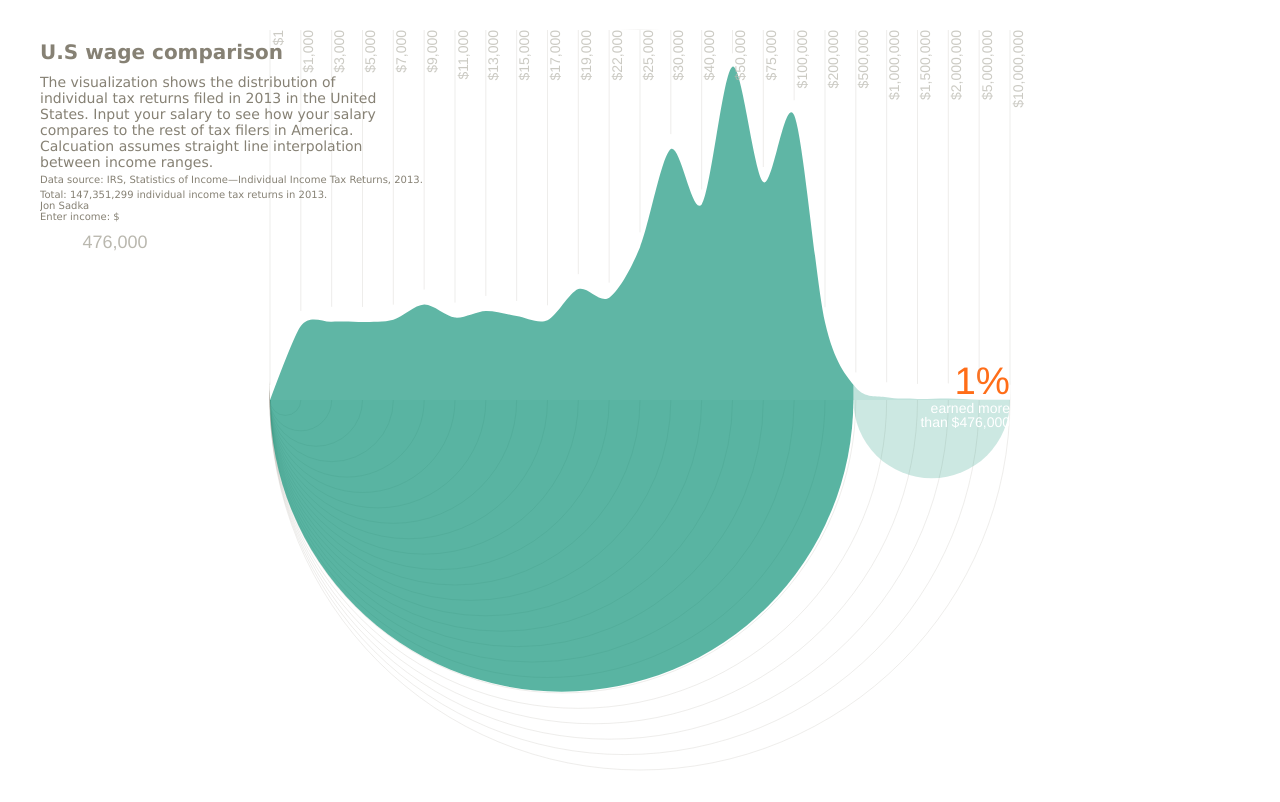
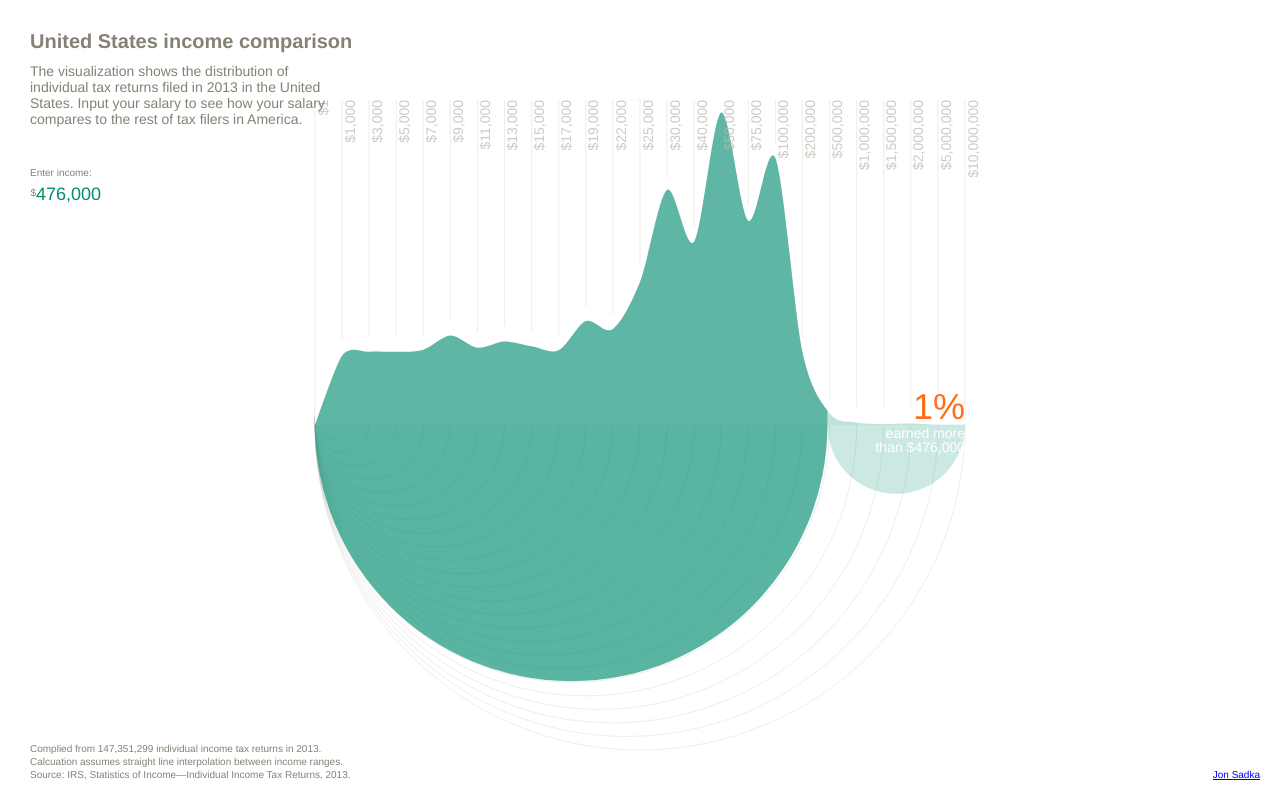
Before and after one commit to jonsadka/compare-income, a website: page index.html in a window 1280 px wide. Shown: the top 802 px of the page. Drawn offline with nearby package versions, Linux system fonts and the light colour scheme.

Commit message:
More styles

```diff
--- a/index.html
+++ b/index.html
@@ -7,15 +7,8 @@
   </head>
   <body>
     <div id="upper-content">
-      <h1 class="title">U.S wage comparison</h1>
-      <div>
-        <p>The visualization shows the distribution of individual tax returns filed in 2013 in the United States. Input your salary to see how your salary compares to the rest of tax filers in America. Calcuation assumes straight line interpolation between income ranges.</p>
-        <p class="label">Data source: IRS, Statistics of Income—Individual Income Tax Returns, 2013.</p>
-        <p class="label">Total: 147,351,299 individual income tax returns in 2013.</p>
-      </div>
-      <div class="nav-bar">
-        <span class="name">Jon Sadka</span>
-      </div>
+      <h1 class="title">United States income comparison</h1>
+      <p>The visualization shows the distribution of individual tax returns filed in 2013 in the United States. Input your salary to see how your salary compares to the rest of tax filers in America.</p>
       <div class="user-salary">
         <span class="prompt">Enter income:</span>
         <span class="currency">$</span>
@@ -23,6 +16,12 @@
       </div>
     </div>
     <div id="chart"></div>
+    <div id="lower-content">
+      <span class="name"><a href="http://jonsadka.com">Jon Sadka</a></span>
+      <p class="label">Complied from 147,351,299 individual income tax returns in 2013.</p>
+      <p class="label">Calcuation assumes straight line interpolation between income ranges.</p>
+      <p class="label">Source: IRS, Statistics of Income—Individual Income Tax Returns, 2013.</p>
+    </div>
     <!-- SCRIPTS -->
     <script type="text/javascript" src="node_modules/d3/d3.min.js" charset="utf-8"></script>
     <script type="text/javascript" src="index.js" charset="utf-8"></script>
--- a/index.js
+++ b/index.js
@@ -10,11 +10,12 @@ var maxCount = 0;
 var totalCount = 0;
 var incomeThresholds = [];
 var typPadding = 2;
+var topMargin = 50;
 
 // ADD PAGE ELEMENTS
 var chartContainer = document.getElementById('chart');
 var width = chartContainer.offsetWidth;
-var height = window.innerHeight;
+var height = window.innerHeight - topMargin;
 
 var chartDimension = Math.min(width, height);
 var leftAdjust = Math.max(0, (width - chartDimension)/2);
@@ -28,7 +29,7 @@ var svg = d3.select('#chart').append('svg')
     .attr('transform', 'translate(' + leftAdjust + ',' + topAdjust + ')');
 
 // SETUP THE D3 EQUATIONS
-var margin = {top: 30, right: 30, bottom: 30, left: 30};
+var margin = {top: 50, right: 50, bottom: 50, left: 50};
 var xScale = d3.scale.linear().range([0, chartDimension - margin.right - margin.left]);
 var yScale = d3.scale.linear().range([chartDimension / 2, 0]);
 
@@ -106,8 +107,6 @@ function initialRender(){
       .attr({
         'class': 'missing salary circle',
         'fill': GREEN + '0.2)',
-        // 'stroke': VOLT + '1)',
-        // 'stroke-width': 1,
         'r': (chartDimension - margin.right - margin.left - salaryXPos)/2,
         'cx': margin.left + salaryXPos + (chartDimension - margin.right - margin.left - salaryXPos)/2,
         'cy': chartDimension/2
@@ -405,7 +404,7 @@ function updateElements(){
 
 function updateWindow(){
   width = chartContainer.offsetWidth;
-  height = window.innerHeight;
+  height = window.innerHeight - topMargin;
 
   chartDimension = Math.min(width, height);
   leftAdjust = Math.max(0, (width - chartDimension)/2);
--- a/style.css
+++ b/style.css
@@ -6,29 +6,41 @@
 }
 
 body {
-  font: 10px Verdana;
-  font-family: Verdana, Geneva, sans-serif;
+  font: 10px "Helvetica Neue";
+  font-family: "Helvetica Neue", Helvetica, Arial, sans-serif;
   color: #868174;
 }
 
 #upper-content {
-  /*position: relative;*/
   position: absolute;
   width: 100%;
-  left: 40px;
-  top: 40px;
+  left: 30px;
+  top: 30px;
 }
 
 #upper-content p {
-  width: 360px;
+  width: 300px;
   padding-top: 10px;
   font-size: 14px;
 }
 
-#upper-content p.label {
-  padding-top: 4px;
+#lower-content {
+  position: absolute;
+  width: 100%;
+  left: 30px;
+  bottom: 20px;
+}
+
+#lower-content p {
+  padding-top: 2px;
   font-size: 10px;
-  width: 800px;
+  width: 100%;
+}
+
+#chart {
+  margin-top: 50px;
+  /*margin-left: 25%;*/
+  /*width: 70%;*/
 }
 
 /*.title {
@@ -37,56 +49,48 @@ body {
 }*/
 
 .name {
-  /*float: right;*/
+  position: absolute;
+  bottom: 0;
+  right: 50px;
 }
 
-svg {
-  font-family: "Helvetica Neue", Helvetica, Arial, sans-serif;
-}
-
-/*Income distribution*/
-
-/*.user-salary {
-  position: absolute;
-  right: calc(50% - 150px / 2);
-  top: 25px;
-  color: #868174;
+.user-salary {
+  padding-top: 40px;
+  /*position: absolute;*/
+  /*right: calc(50% - 150px / 2);*/
+  /*top: 25px;*/
+  /*color: #868174;*/
 }
 
 .user-salary .currency {
-  position: absolute;
-  left: 10px;
-  top: 12px;
-  font-size: 14px;
-  color: RGBA(186, 184, 175, 1)
-}*/
+  position: relative;
+  left: -64px;
+  top: 20px;
+  /*font-size: 14px;*/
+  /*color: RGBA(186, 184, 175, 1)*/
+}
 
 /*.user-salary .prompt {
   position: absolute;
   left: -10px;
   top: 12px;
   font-size: 14px;
-  color: pink;
 }*/
 
-#chart {
-  /*padding-top: 50px;*/
-  width: 100%;
-}
 
 input {
   font: 18px Helvetica, Arial, sans-serif;
   box-sizing: border-box;
   display: block;
   border: none;
-  padding: 10px;
+  padding: 6px;
   width: 150px;
   font-size: 18px;
   outline: none;
-  background-color: white;
-  color: RGBA(186, 184, 175, 1);
+  background-color: RGBA(0, 140, 112, 0);
+  color: RGBA(0, 140, 112, 1);
   border-bottom: 1px solid white;
-  text-align: center;
+  /*text-align: center;*/
   border-radius: 8px;
 }
 
```
